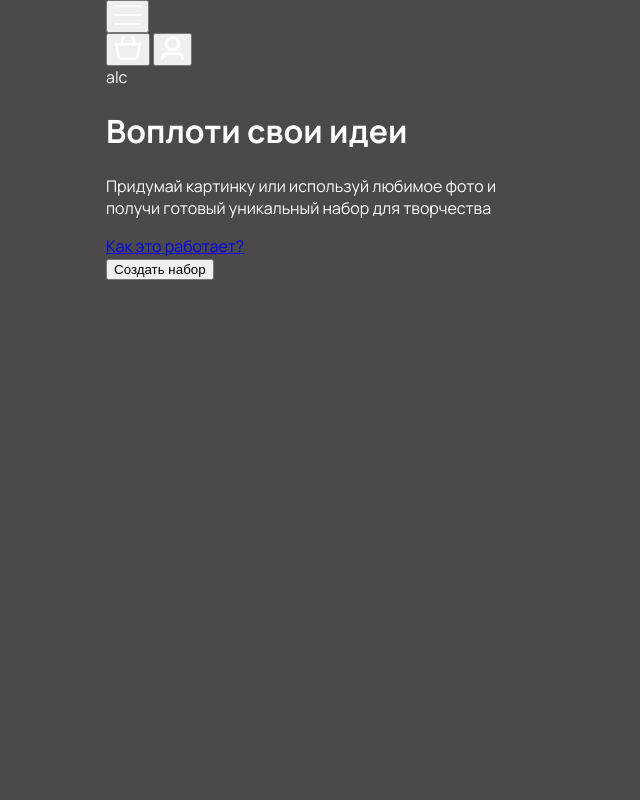
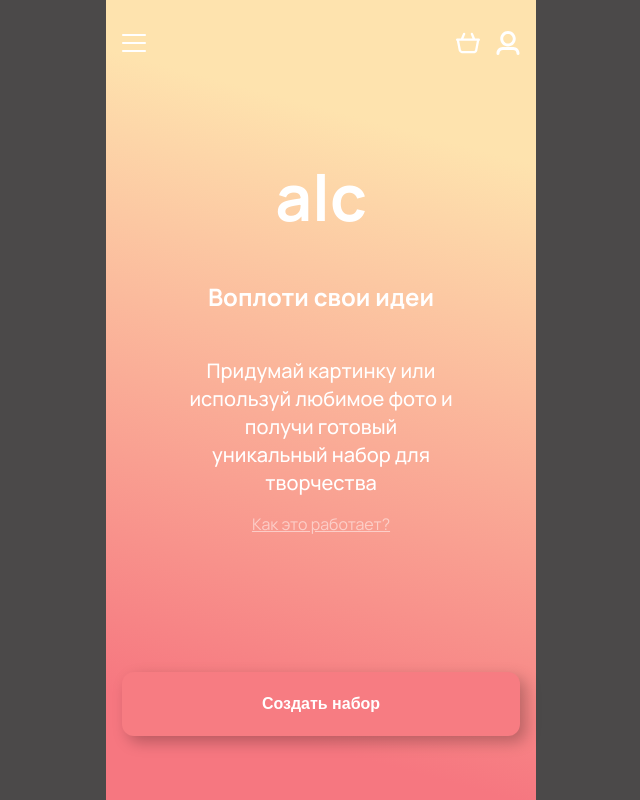
Before and after one commit to mariyagrudnitskaya-cloud/Craft-Marketplace, a plain HTML site: page docs/index.html in a window 1280 px wide. Shown: the whole page, without its empty margins (319-959 px from the left). Drawn offline with Linux system fonts and the light colour scheme.

Commit message:
Update styles.css

```diff
--- a/docs/styles.css
+++ b/docs/styles.css
@@ -16,3 +16,98 @@ body {
   margin: 0 auto;
   min-height: 100vh;
 }
+
+/* ЭКРАН */
+
+.screen {
+  min-height: 100vh;
+  background: linear-gradient(15deg, #F67780 12%, #FEE3AE 82%);
+  padding: 16px 16px 64px;
+  display: flex;
+  flex-direction: column;
+}
+
+/* ХЕДЕР */
+
+.top-bar {
+  display: flex;
+  justify-content: space-between;
+  align-items: center;
+  height: 56px;
+}
+
+.icon-button {
+  background: none;
+  border: none;
+  padding: 0;
+  cursor: pointer;
+}
+
+.icon-button img {
+  width: 24px;
+  height: 24px;
+}
+
+.top-bar-right {
+  display: flex;
+  gap: 16px;
+}
+
+/* HERO-БЛОК */
+
+.hero {
+  flex: 1;                 /* занимает всё пространство между хедером и кнопкой */
+  display: flex;
+  flex-direction: column;
+  justify-content: center; /* центр по вертикали внутри hero */
+  align-items: center;     /* центр по горизонтали */
+  text-align: center;
+}
+
+.hero-logo {
+  font-size: 64px; /* временно */
+  font-weight: 700;
+  margin-bottom: 24px;
+}
+
+.hero-title {
+  font-size: 24px;
+  font-weight: 800;
+  margin-bottom: 24px;
+}
+
+.hero-subtitle {
+  font-size: 20px;
+  line-height: 1.4;
+  max-width: 272px;
+  font-weight: 500;
+  margin-bottom: 16px;
+}
+
+.hero-link {
+  font-size: 16px;
+  text-decoration: underline;
+  color: #ffffff;
+  opacity: 0.5;  /* 50% прозрачности */
+  margin-bottom: 56px;
+}
+
+/* КНОПКА СНИЗУ */
+
+.cta-wrapper {
+  margin-top: auto; /* прижимает блок с кнопкой к низу экрана */
+}
+
+.primary-button {
+  width: 100%;
+  height: 64px;
+  background: #F77C82;           /* цвет кнопки */
+  color: #FFFFFF;                /* цвет текста */
+  border: none;
+  border-radius: 12px;           /* скругление углов */
+  font-size: 16px;
+  font-weight: 800;
+  cursor: pointer;
+
+  box-shadow: 6px 6px 15px rgba(0, 0, 0, 0.25); /* тень */
+}
```
